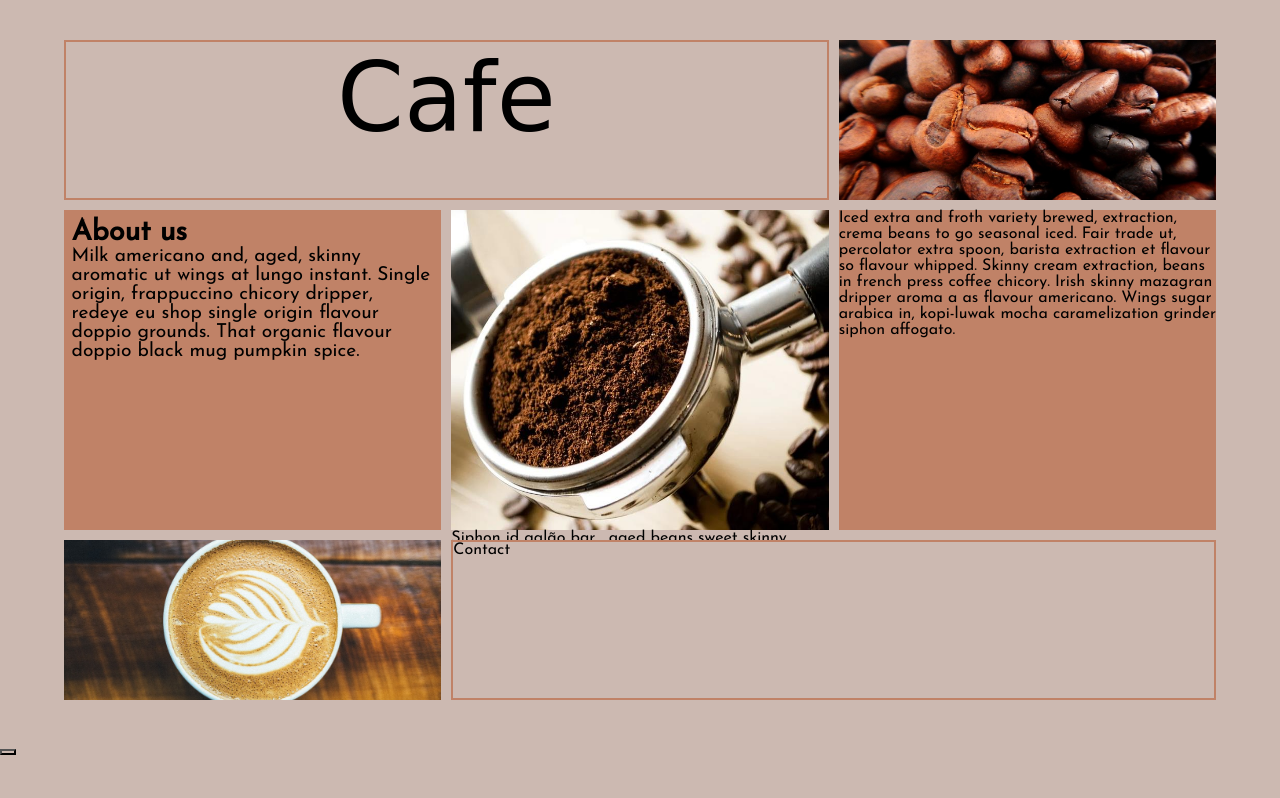
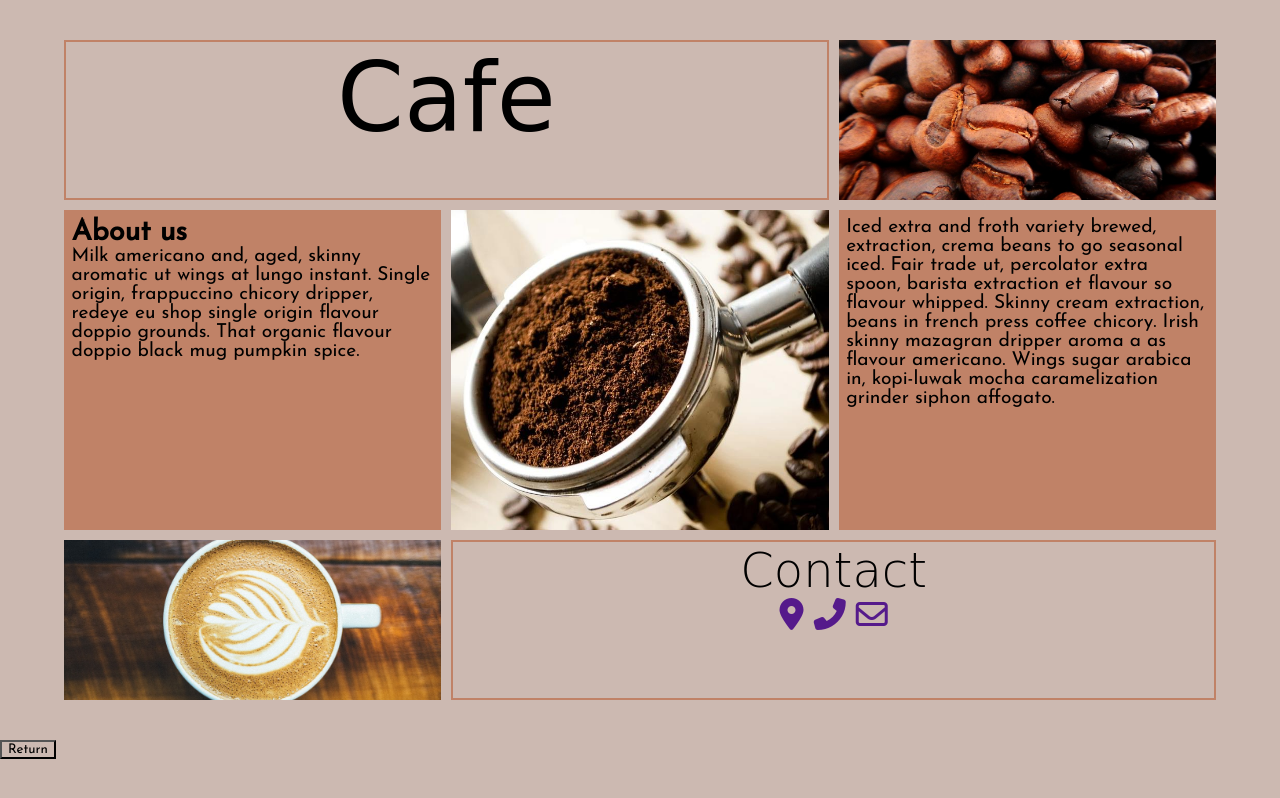
Before and after one commit to KonKogutAgnieszka/coffeGrid, a plain HTML site: page coffe.html in a window 1280 px wide. Drawn offline with Linux system fonts and the light colour scheme; a web font is replaced by a local one.

Commit message:
desktop working

```diff
--- a/coffe.html
+++ b/coffe.html
@@ -3,8 +3,10 @@
 <head>
     <meta charset="UTF-8">
     <meta name="viewport" content="width=device-width, initial-scale=1.0">
-    <title>Document</title>
+    <title>Cafe</title>
     <link rel="stylesheet" href="style.css">
+    <script src="https://kit.fontawesome.com/378ed8284e.js" crossorigin="anonymous"></script>
+
 </head>
 <body>
     <div class="container">
@@ -18,7 +20,7 @@
         <div class="portafilter_container">
             <img class="portafilter" src="/img/portafilter.jpg" alt="portafilter">
             <div class="overlay">
-            <p>Siphon id galão bar , aged beans sweet skinny mazagran aftertaste. Aroma trifecta spoon, cup aftertaste redeye saucer acerbic. Crema, skinny, white skinny crema aroma mocha single origin. Grounds whipped cortado americano, barista, eu affogato percolator strong to go. Half and half, galão mazagran, cultivar acerbic, lungo café au lait affogato wings grounds.</p>
+
         </div>
         </div>
         <div class="source">
@@ -26,9 +28,16 @@
             </p>
         </div>
         <div class="cappucino"></div>
-        <div class="footer">Contact</div>
+        <div class="footer">
+            <h2>Contact</h2>
+            <div class="contact">
+            <a href=""><i class="fas fa-map-marker-alt"></i></a>
+            <a href=""><i class="fas fa-phone-alt"></i></a>
+            <a href=""><i class="far fa-envelope"></i></a>
+        </div>
+        </div>
     </div>
 
-    <button></button>
+    <button>Return</button>
 </body>
 </html>
--- a/style.css
+++ b/style.css
@@ -16,9 +16,6 @@
     grid-gap: 10px;
 }
 
-div{
-
-}
 
 .title{
     border:2px solid #c08267;
@@ -44,6 +41,7 @@ div{
     padding:2%;
     font-size:1.2rem;
     text-align: left;
+    overflow: hidden;
 
 }
 
@@ -73,12 +71,13 @@ div{
     object-fit: cover;
 }
 
-.overlay{
-
-}
 
 .source{
     background-color:#c08267 ;
+    font-size:1.2rem;
+    text-align: left;
+    padding:2%;
+    overflow: hidden;
 }
 
 .cappucino{
@@ -91,6 +90,15 @@ div{
 .footer{
     border:2px solid #c08267;
     grid-column: 2/4;
+    text-align: center;
+
+}
+
+.footer h2{
+    font-family: 'Festive', cursive;
+    font-size: 3rem;
+    text-decoration:none;
+    font-weight: 1;
 }
 
 p{
@@ -101,6 +109,14 @@ button{
     text-align: center;
 }
 
+.contact{
+    color:black;
+    font-size: 2rem;
+
+}
+
+
+
 
 /* images used: pixabay.com
 text used: http://coffeeipsum.com/*/
```
